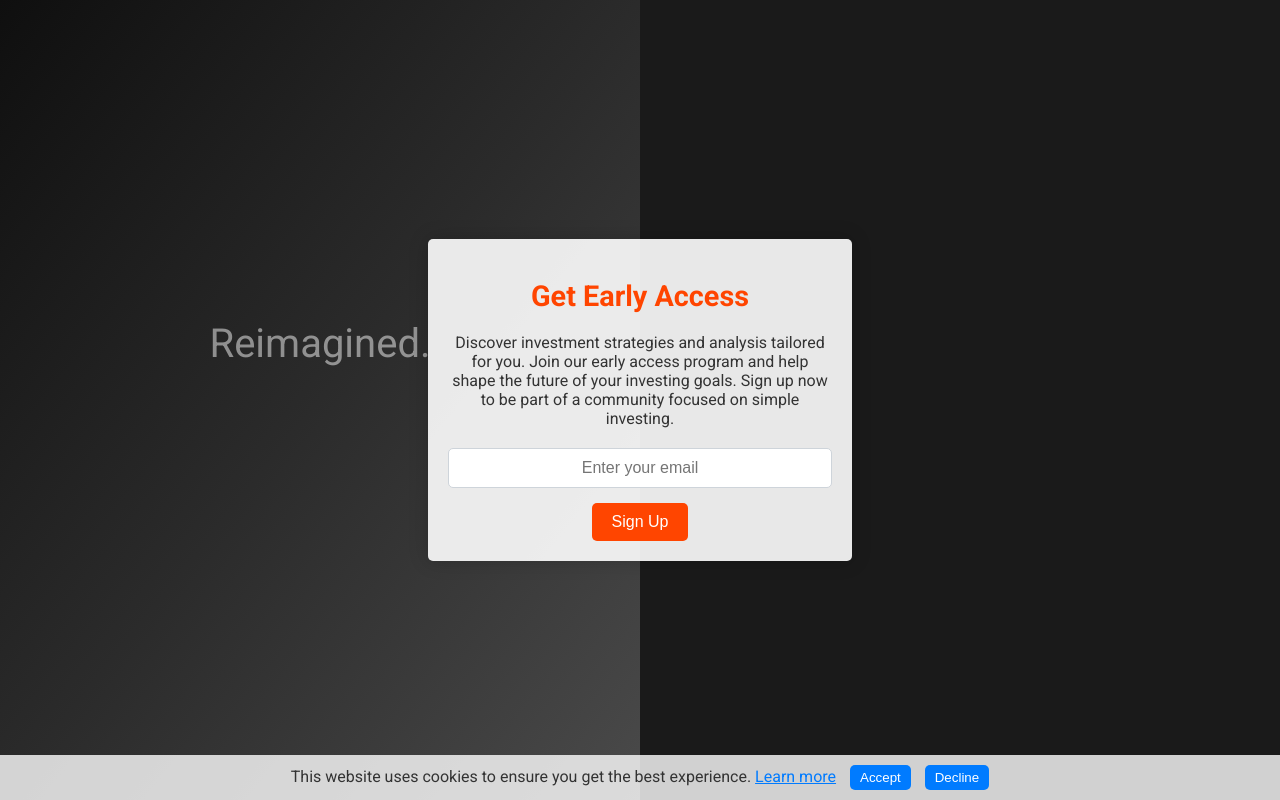
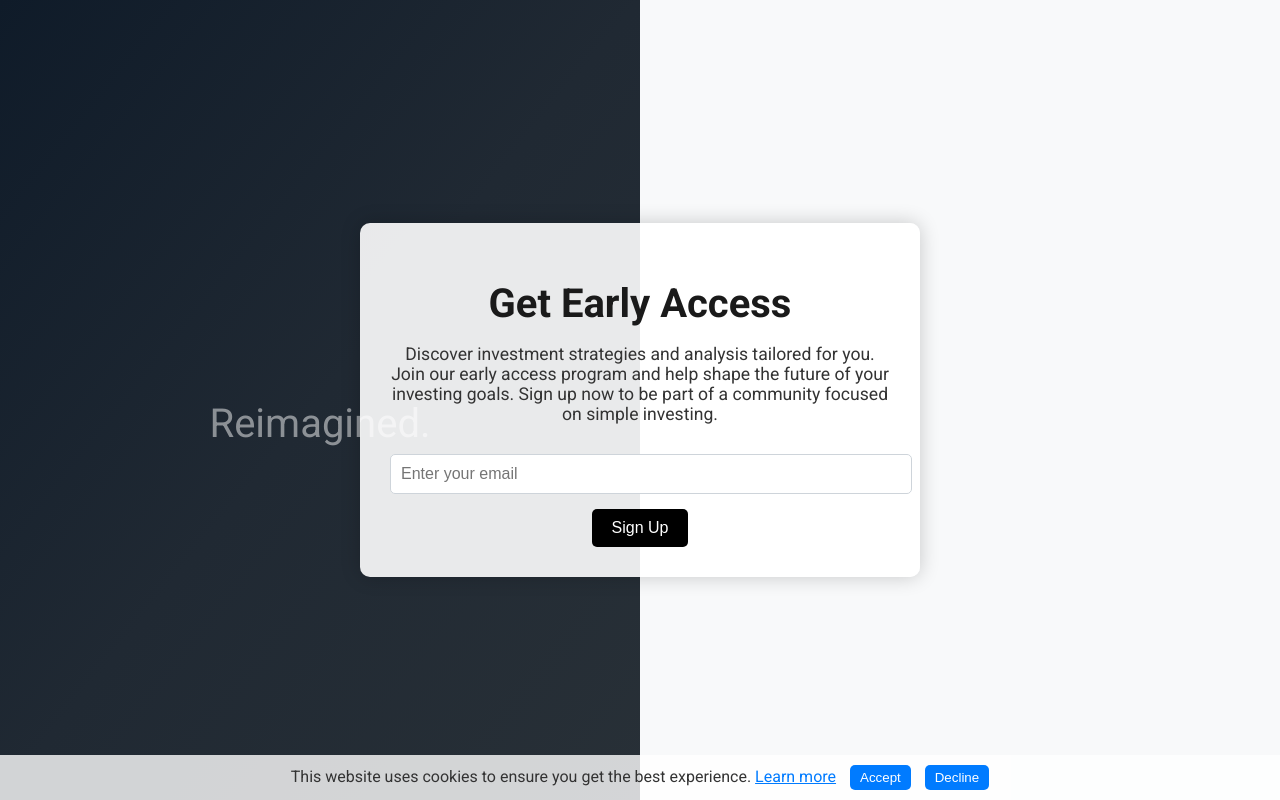
Before and after one commit to svan-b/my-flask-app, a Python web app: template templates/coming_soon.html in a window 1280 px wide. Run offline with Jinja, Linux system fonts and the light colour scheme; the template is opened without the code that fills it, so the values that code supplies are empty.

Commit message:
changes to js file

```diff
--- a/static/css/coming_soon.css
+++ b/static/css/coming_soon.css
@@ -4,7 +4,7 @@
 
 body {
     font-family: 'Roboto', sans-serif;
-    background-color: #1a1a1a; /* Dark grey background */
+    background-color: #f8f9fa;
     color: #333;
     margin: 0;
     padding: 0;
@@ -21,20 +21,18 @@ body {
     left: 0;
     width: 50%;
     height: 100%;
-    background: linear-gradient(to bottom right, #0f0f0f, #2b2b2b, #4a4a4a); /* Dark grey/black metallic gradient */
+    background: linear-gradient(to bottom right, #0f1b29, #202933, #283037);
     z-index: -1;
 }
 
 .tagline {
     position: absolute;
-    top: 40%;
+    top: 50%;
     left: 25%;
     transform: translate(-50%, -50%);
     text-align: center;
     color: #fff;
     font-size: 2.5rem;
-    width: 100%;
-    white-space: nowrap;
 }
 
 .tagline span {
@@ -61,29 +59,33 @@ body {
 
 .container {
     background-color: rgba(255, 255, 255, 0.9);
-    border-radius: 5px; /* Square corners */
+    border-radius: 10px;
     box-shadow: 0 0 20px rgba(0, 0, 0, 0.2);
     overflow: hidden;
-    width: 30%; /* Smaller and centered */
-    max-width: 400px;
-    padding: 20px;
+    width: 40%;
+    max-width: 500px;
+    padding: 30px;
     text-align: center;
     z-index: 1;
     position: relative;
 }
 
-.content h1.cta {
-    font-family: 'Roboto', sans-serif;
-    font-size: 1.8rem;
-    color: #FF4500; /* Bright red/orange color */
-    font-weight: bold;
+.content h1 {
+    font-size: 2.5rem;
+    margin-bottom: 10px;
+    color: #1a1a1a;
+}
+
+.content h2 {
+    font-size: 2rem;
     margin-bottom: 20px;
+    color: #1a1a1a;
 }
 
 .content p {
-    font-size: 1rem;
+    font-size: 1.1rem;
+    margin-bottom: 30px;
     color: #333;
-    margin-bottom: 20px;
 }
 
 .form-group {
@@ -96,12 +98,10 @@ body {
     font-size: 1rem;
     border: 1px solid #ced4da;
     border-radius: 5px;
-    text-align: center; /* Center the text */
-    box-sizing: border-box; /* Ensures padding and border are included in the element's total width and height */
 }
 
 .btn-primary {
-    background-color: #FF4500; /* Bright red/orange color */
+    background-color: #000000;
     color: #fff;
     padding: 10px 20px;
     border: none;
@@ -111,17 +111,11 @@ body {
 }
 
 .btn-primary:hover {
-    background-color: #FF6347; /* Slightly lighter red/orange color */
+    background-color: #2a2b2c;
 }
 
 .hidden {
     display: none;
-}
-
-#thankYouMessage {
-    font-size: 1.5rem;
-    color: #333;
-    padding-top: 10px;
 }
 
 /* Media Queries for Mobile Devices */
@@ -149,4 +143,16 @@ body {
         max-width: 100%;
         padding: 20px;
     }
+
+    .content h1 {
+        font-size: 2rem;
+    }
+
+    .content h2 {
+        font-size: 1.5rem;
+    }
+
+    .content p {
+        font-size: 1rem;
+    }
 }
--- a/static/js/script.js
+++ b/static/js/script.js
@@ -22,6 +22,7 @@ document.addEventListener('DOMContentLoaded', () => {
         }
     }
 
+    document.getElementById('startSurvey').addEventListener('click', startSurvey);
     document.getElementById('nextQuestion').addEventListener('click', nextQuestion);
 
     document.getElementById('surveyForm').addEventListener('submit', function(event) {
@@ -35,18 +36,16 @@ document.addEventListener('DOMContentLoaded', () => {
 
         console.log("Submitting survey with data:", { email, feature, topics, comments });
 
+        const formData = new FormData();
+        formData.append('email', email);
+        formData.append('question1', feature);
+        formData.append('question2', topics);
+        formData.append('question3', comments);
+        formData.append('csrf_token', csrfToken);
+
         fetch('/submit', {
             method: 'POST',
-            headers: {
-                'Content-Type': 'application/json',
-                'X-CSRFToken': csrfToken
-            },
-            body: JSON.stringify({
-                email: email,
-                question1: feature,
-                question2: topics,
-                question3: comments
-            })
+            body: formData
         }).then(response => {
             if (response.ok) {
                 console.log("Survey submitted successfully");
@@ -63,6 +62,11 @@ document.addEventListener('DOMContentLoaded', () => {
         }).catch(error => {
             console.error('Error:', error);
         });
+    });
+
+    document.getElementById('submitSurvey').addEventListener('click', function(event) {
+        event.preventDefault();
+        document.getElementById('surveyForm').dispatchEvent(new Event('submit'));
     });
 
     document.getElementById('subscribeForm').addEventListener('submit', function(event) {
```
